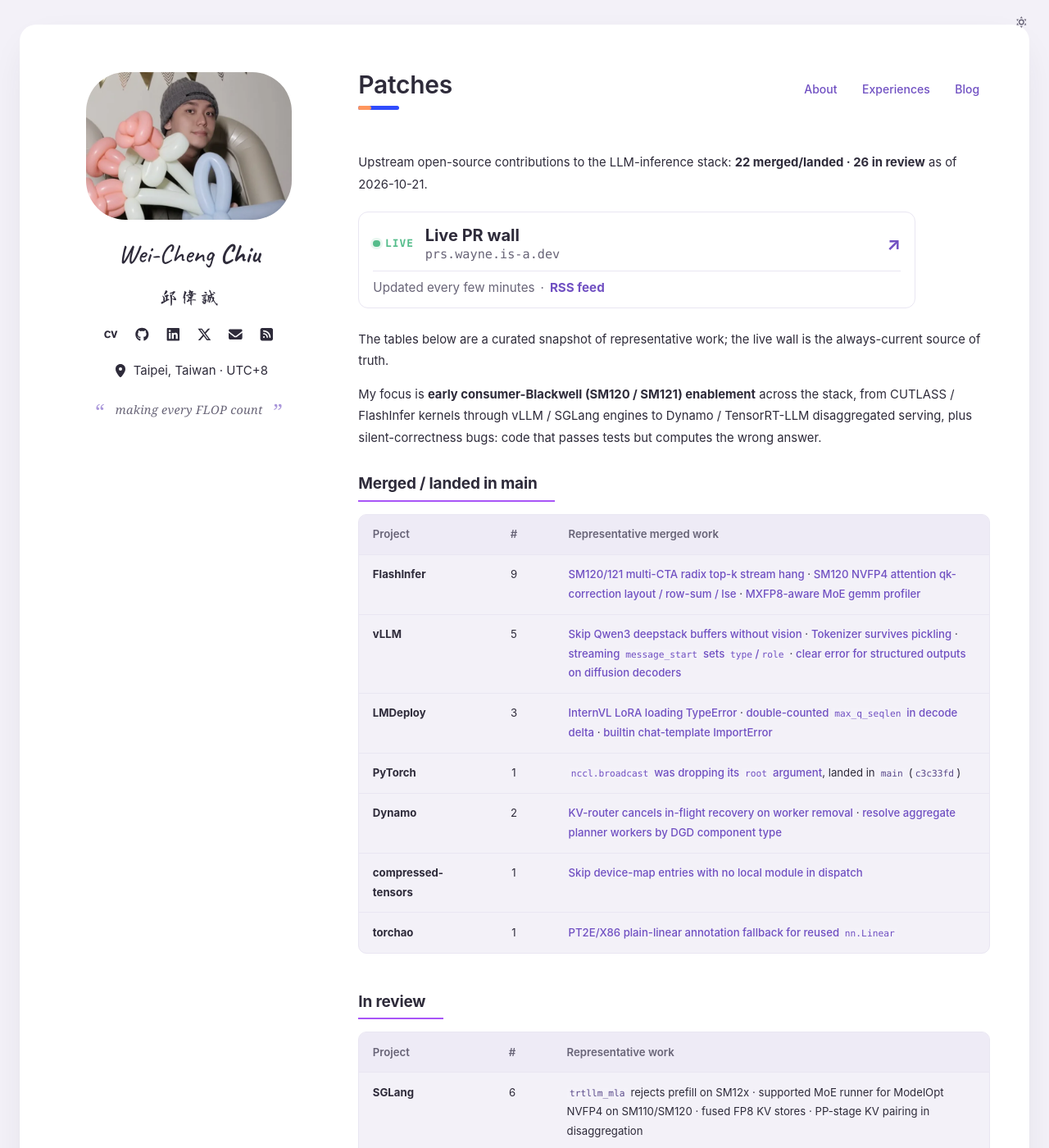
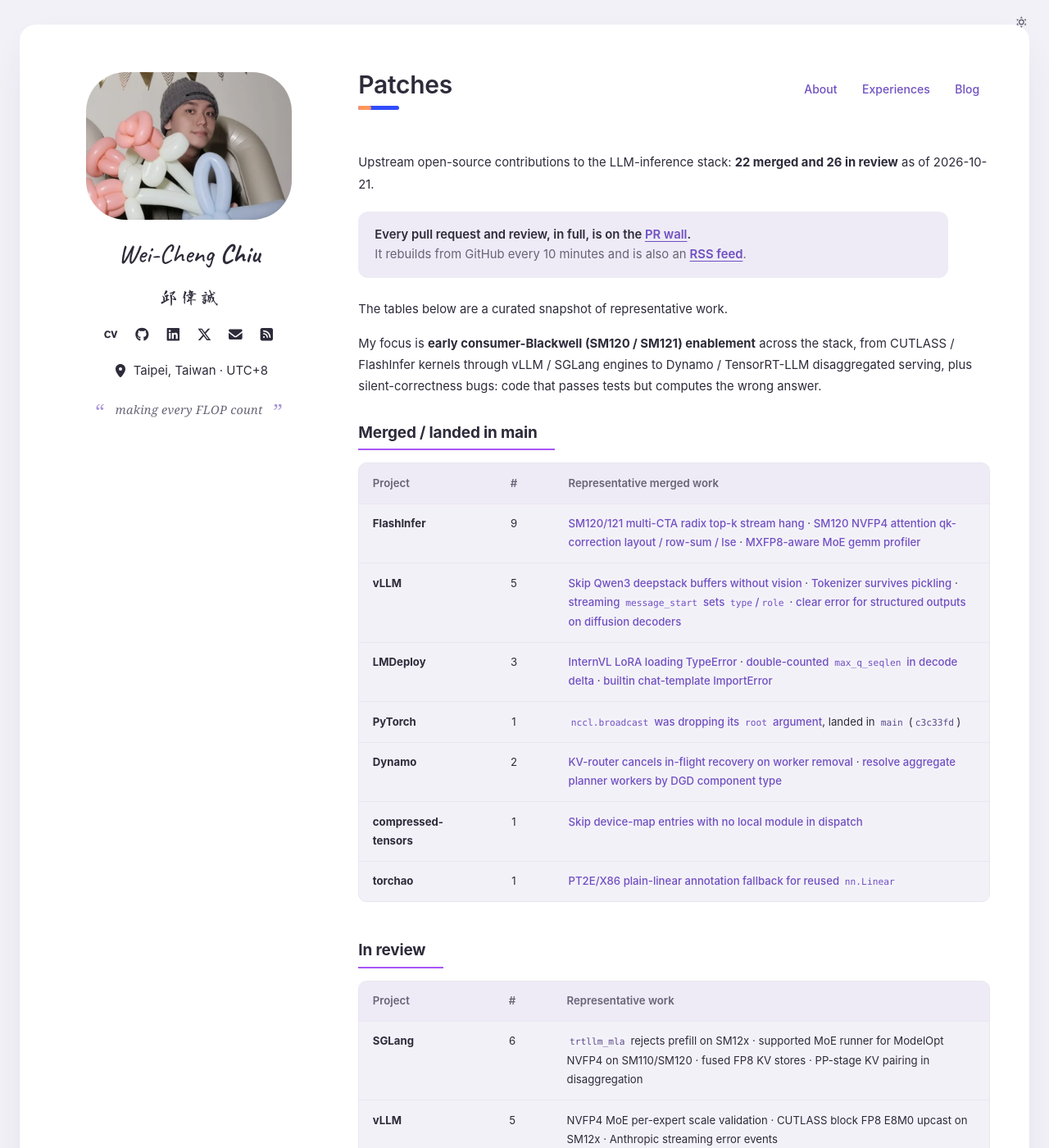
Before and after one commit to waynehacking8/waynehacking8.github.io, an MkDocs documentation site: the page built from docs/patches.md, in a window 1280 px wide and 1400 px high. Shown: the whole window at 82% size. Built offline with MkDocs 1.6.1 and Material for MkDocs 9.7.7, drawn with Linux system fonts in a browser that asks for light colours; some of the changed text lies outside the part shown.

Commit message:
Fix the phone nav collision and quiet the Patches PR-wall card
On a phone the page title and three nav pills need about 370px against
327px, so the pills ran into the title or off the card. Three things
compounded it on iOS: a tapped pill kept its :hover ground after the
swap, the row had no gap, and Safari drew its default ring around the
h1 that pb-filter.js focuses after a swap. The pills now wrap to their
own row below 480px, hover applies only on hover-capable pointers, the
row has a 12px gap, and the programmatically focused title has no ring.

The PR-wall card was a status widget (LIVE dot, mono domain, arrow,
middle dots). It is now one sentence on the chip ground with the same
two links, keeping the classes the existing spec selects.

A full-site sweep turned up more, fixed here:
- the mobile article TOC inherited Material's blue note admonition and
  pencil icon, and nested entries sat ~67px in from stacked list
  indents; it now uses the card style and a drawn chevron
- Patches tables broke code mid-identifier on phones; rows stack
- the News list was a scroll box inside the page on touch layouts
- blog filter tags get 32px targets on coarse pointers
- mono caps "ON THIS PAGE" label and mono hero captions use the body face
- copyright read 2025

Checked with mkdocs build and Playwright at 320 to 1440px in both
schemes: no horizontal overflow, no clipped or touching nav pills, no
page errors.

Co-Authored-By: Claude Opus 5.5 <noreply@anthropic.com>
Claude-Session: https://claude.ai/code/session_01Lxm6rdZT51NQf4vbKuvaH7

```diff
--- a/docs/patches.md
+++ b/docs/patches.md
@@ -5,16 +5,15 @@ description: Upstream fixes in FlashInfer, vLLM, PyTorch, Dynamo and more.
 
 # Patches
 
-Upstream open-source contributions to the LLM-inference stack: **22 merged/landed ·
+Upstream open-source contributions to the LLM-inference stack: **22 merged and
 26 in review** as of 2026-10-21.
 
 <p class="pb-pr-wall">
-<a class="pb-pr-wall-main" href="https://prs.wayne.is-a.dev"><span class="pb-pr-wall-live"><span aria-hidden="true"></span>LIVE</span><span class="pb-pr-wall-copy"><strong>Live PR wall</strong><span class="pb-pr-wall-domain">prs.wayne.is-a.dev</span></span><span class="pb-pr-wall-arrow" aria-hidden="true">↗</span></a>
-<span class="pb-pr-wall-note">Updated every few minutes <span aria-hidden="true">·</span> <a class="pb-pr-wall-rss" href="https://prs.wayne.is-a.dev/feed.xml">RSS feed</a></span>
+<strong>Every pull request and review, in full, is on the <a class="pb-pr-wall-main" href="https://prs.wayne.is-a.dev">PR wall</a>.</strong>
+It rebuilds from GitHub every 10 minutes and is also an <a class="pb-pr-wall-rss" href="https://prs.wayne.is-a.dev/feed.xml">RSS feed</a>.
 </p>
 
-The tables below are a curated snapshot of representative work; the live wall is the
-always-current source of truth.
+The tables below are a curated snapshot of representative work.
 
 My focus is **early consumer-Blackwell (SM120 / SM121) enablement** across the stack,
 from CUTLASS / FlashInfer kernels through vLLM / SGLang engines to Dynamo /
--- a/docs/stylesheets/extra.css
+++ b/docs/stylesheets/extra.css
@@ -161,7 +161,8 @@
   display: flex;
   flex-wrap: nowrap;
   align-items: baseline;
-  gap: 0;
+  /* 0 let the first pill's hover ground butt against the title's last glyph */
+  column-gap: 12px;
   position: static;
   background: var(--pb-card);
   padding: 20px 40px 20px 24px;
@@ -201,9 +202,19 @@
   transition: background 0.2s, color 0.2s;
   scroll-snap-align: start;
 }
-.pb-nav-link:hover { background: var(--pb-chip-bg); color: var(--pb-ink); text-decoration: none !important; }
+/* Hover only where a pointer can hover: on iOS a tapped pill kept its hover
+   ground after the page swapped, so a neighbour looked selected. */
+@media (hover: hover) {
+  .pb-nav-link:hover { background: var(--pb-chip-bg); color: var(--pb-ink); }
+}
+.pb-nav-link:hover { text-decoration: none !important; }
 .pb-nav-link.active { background: var(--pb-chip-bg); color: var(--pb-link); }
 body.pb-is-navigating .pb-nav-tabs { opacity: 0.72; }
+
+/* pb-filter.js moves focus to the new page title after a swap so screen
+   readers announce it; Safari drew its default ring around the whole h1. The
+   heading is not a control, so the programmatic focus stays invisible. */
+.pb-page-title:focus { outline: none; }
 
 /* A single, visible keyboard-focus language across the custom chrome. */
 .pb-theme-btn:focus-visible,
@@ -504,6 +515,11 @@ body.pb-is-navigating .pb-nav-tabs { opacity: 0.72; }
   scrollbar-width: thin;
   scrollbar-color: var(--pb-line) transparent;
 }
+/* A scroll box inside a scrolling page traps a thumb swipe on phones; there
+   the list simply runs at full length. */
+@media (max-width: 1023px) {
+  .pb-news { max-height: none; overflow-y: visible; padding-right: 0; }
+}
 .pb-news dl {
   display: grid;
   grid-template-columns: 5em minmax(0, 1fr);
@@ -717,20 +733,13 @@ body.pb-is-navigating .pb-nav-tabs { opacity: 0.72; }
 .pb-image-sources summary { cursor: pointer; font: 600 .5rem/1.5 var(--pb-mono); }
 .pb-image-sources p { margin: .4rem 0 0; line-height: 1.55; }
 
-/* Patches: an engineering-status card for the live upstream record. */
-.md-typeset .pb-pr-wall { display: flex; flex-direction: column; align-items: stretch; gap: .55rem; max-width: 34rem; margin: 1rem 0 1.25rem; padding: .78rem .85rem .7rem; border: 1px solid var(--pb-line); border-radius: .6rem; background: rgba(255,255,255,.018); color: var(--pb-muted); line-height: 1.2; }
-.md-typeset .pb-pr-wall-main { display: grid; grid-template-columns: auto minmax(0, 1fr) auto; align-items: center; gap: .68rem; color: var(--pb-ink); text-decoration: none; }
-.pb-pr-wall-live { display: inline-flex; align-items: center; gap: .32rem; color: #55bd8b; font: 700 .64rem/1 var(--pb-mono); letter-spacing: .08em; }
-.pb-pr-wall-live span { width: .42rem; height: .42rem; border-radius: 50%; background: currentColor; box-shadow: 0 0 0 3px rgba(85,189,139,.13); }
-.pb-pr-wall-copy { min-width: 0; }
-.md-typeset .pb-pr-wall-main strong { display: block; font-size: 1rem; font-weight: 700; }
-.pb-pr-wall-domain { display: block; margin-top: .12rem; color: var(--pb-muted); font-family: var(--pb-mono); font-size: .76rem; overflow-wrap: anywhere; }
-.pb-pr-wall-arrow { color: var(--pb-link); font-size: 1.1rem; font-weight: 700; transition: transform .15s ease; }
-.md-typeset .pb-pr-wall-main:hover { color: var(--pb-link); text-decoration: none; }
-.md-typeset .pb-pr-wall-main:hover .pb-pr-wall-arrow { transform: translate(2px,-2px); }
-.pb-pr-wall-note { display: flex; align-items: center; gap: .35rem; padding-top: .55rem; border-top: 1px solid var(--pb-line); font-size: .76rem; }
-.md-typeset .pb-pr-wall-rss { color: var(--pb-link); font-weight: 700; text-decoration: none; }
-.md-typeset .pb-pr-wall-rss:hover { text-decoration: underline; text-underline-offset: 3px; }
+/* Patches: one quiet pointer to the complete record. It is a sentence on the
+   chip ground, set like the rest of the page, so it reads as part of the
+   argument instead of a status widget bolted onto it. */
+.md-typeset .pb-pr-wall { max-width: 36rem; margin: 1rem 0 1.25rem; padding: .85rem 1rem; border-radius: .6rem; background: var(--pb-chip-bg); color: var(--pb-muted); line-height: 1.6; }
+.md-typeset .pb-pr-wall strong { display: block; color: var(--pb-ink); font-weight: 600; }
+.md-typeset .pb-pr-wall a { color: var(--pb-link); font-weight: 600; text-decoration: underline; text-decoration-thickness: 1px; text-underline-offset: 3px; }
+.md-typeset .pb-pr-wall a:hover { text-decoration-thickness: 2px; }
 .pb-pr-wall a:focus-visible { outline: 2px solid var(--pb-link); outline-offset: 3px; }
 
 /* Article lead artwork uses the same contained editorial frame as pbb.sh. */
@@ -757,7 +766,8 @@ body.pb-is-navigating .pb-nav-tabs { opacity: 0.72; }
   padding: 0.35rem 0.7rem;
   border-top: 1px solid var(--pb-line);
   color: var(--pb-muted);
-  font: 0.5rem/1.4 var(--pb-mono);
+  font-size: 0.6rem;
+  line-height: 1.5;
   text-align: right;
 }
 .pb-article-hero figcaption a { color: var(--pb-link); }
@@ -822,7 +832,8 @@ body.pb-is-navigating .pb-nav-tabs { opacity: 0.72; }
   border-top: 1px solid var(--pb-line);
   scrollbar-width: thin;
 }
-.pb-article-toc > p { margin: 0 0 .5rem; color: var(--pb-ink); font: 650 .62rem/1.45 var(--pb-mono); letter-spacing: .035em; text-transform: uppercase; }
+/* sentence case in the body face: a tracked mono caps label read as template chrome */
+.pb-article-toc > p { margin: 0 0 .5rem; color: var(--pb-ink); font-size: .68rem; font-weight: 600; line-height: 1.45; }
 .md-typeset .pb-article-toc ol,
 .md-typeset .pb-article-toc ol ol { margin: 0; padding: 0; list-style: none; }
 .pb-article-toc li { margin: 0; }
@@ -850,14 +861,28 @@ body.pb-is-navigating .pb-nav-tabs { opacity: 0.72; }
   padding: .55rem .72rem;
   cursor: pointer;
   color: var(--pb-ink);
-  font: 650 .68rem/1.4 var(--pb-mono);
+  font-size: .7rem;
+  font-weight: 600;
+  line-height: 1.4;
   list-style: none;
 }
 .pb-article-toc--mobile summary::-webkit-details-marker { display: none; }
 .pb-article-toc--mobile summary::marker { content: ""; }
 .pb-article-toc--mobile summary::after { display: none; }
-.pb-article-toc--mobile summary span { transition: transform .16s ease; }
-.pb-article-toc--mobile[open] summary span { transform: rotate(180deg); }
+/* Material styles every <details> as a blue "note" admonition with a pencil
+   icon; this one is navigation, so it takes the page's own card instead. */
+.md-typeset details.pb-article-toc--mobile { border: 1px solid var(--pb-line); border-radius: 8px; background: var(--pb-card); box-shadow: none; }
+.md-typeset details.pb-article-toc--mobile > summary { padding: .55rem .72rem; border: 0; border-radius: 8px; background: transparent; }
+.md-typeset details.pb-article-toc--mobile > summary::before { display: none; }
+/* Material indents every nested ol/li (1.25em + .5em per level), which pushed
+   second-level entries ~67px in, so they read as centred. The link padding
+   already carries the hierarchy. */
+.md-typeset .pb-article-toc ol li,
+.md-typeset .pb-article-toc ol ol { margin-left: 0; }
+.md-typeset .pb-article-toc--mobile a { justify-content: flex-start; }
+/* the glyph rendered as a plain "v" / "^"; a drawn chevron reads as a control */
+.pb-article-toc--mobile summary span { width: .4rem; height: .4rem; margin-right: .2rem; border-right: 2px solid var(--pb-muted); border-bottom: 2px solid var(--pb-muted); font-size: 0; transform: translateY(-2px) rotate(45deg); transition: transform .16s ease; }
+.pb-article-toc--mobile[open] summary span { transform: translateY(2px) rotate(225deg); }
 .pb-article-toc--mobile[open] > ol { max-height: min(52vh, 22rem); padding: .15rem .45rem .55rem; overflow-y: auto; }
 .pb-article-toc--mobile a { display: flex; min-height: 2.2rem; align-items: center; padding-block: .4rem; font-size: .7rem; }
 .pb-article-toc--mobile ol ol a { font-size: .64rem; }
@@ -879,6 +904,9 @@ body.pb-is-navigating .pb-nav-tabs { opacity: 0.72; }
 }
 
 /* ---------- pbb-style interactive tag filters ---------- */
+@media (pointer: coarse) {
+  .pb-filters button { min-height: 32px; padding-inline: .7em; }
+}
 .pb-filters {
   position: relative;
   border: 1px solid var(--pb-line);
@@ -1083,6 +1111,14 @@ body.pb-is-navigating .pb-nav-tabs { opacity: 0.72; }
   .pb-nav-link { font-size: 14px; padding: 6.4px 12.8px; border-radius: 16px; }
   .chip { font-size: 14px; }
 }
+/* A phone cannot hold the title and three pills on one line: "Experiences"
+   plus About, Patches and Blog needs about 370px against 327px, so the pills
+   either collided with the title or ran off the card edge. They take their own
+   row under the title instead, with the first pill's text on the title's edge. */
+@media (max-width: 479px) {
+  .pb-nav-row { flex-wrap: wrap; row-gap: 14px; }
+  .pb-nav-tabs { flex: 1 0 100%; margin-left: -12.8px; }
+}
 @media (max-width: 579px) {
   .pb-side,
   .pb-side:not(.pb-side--home) {
@@ -1129,3 +1165,22 @@ body.pb-is-navigating .pb-nav-tabs { opacity: 0.72; }
      any two characters and the name split as 邱 / 偉誠 */
   .pb-name::after { font-size: 10px; white-space: nowrap; }
 }
+
+/* Patches tables on phones: three columns left the work column about 90px
+   wide, so code like nccl.broadcast broke mid-identifier. Each row becomes a
+   block: the project and its count on one line, the work below at full width. */
+@media (max-width: 600px) {
+  .pb-main:has(.pb-pr-wall) .md-typeset__table table,
+  .pb-main:has(.pb-pr-wall) .md-typeset__table tbody,
+  .pb-main:has(.pb-pr-wall) .md-typeset__table tr,
+  .pb-main:has(.pb-pr-wall) .md-typeset__table td { display: block; width: 100%; }
+  .pb-main:has(.pb-pr-wall) .md-typeset__table thead { display: none; }
+  .pb-main:has(.pb-pr-wall) .md-typeset__table tr { padding: .7rem .8rem; border-top: 1px solid var(--pb-line); }
+  .pb-main:has(.pb-pr-wall) .md-typeset__table td { padding: 0; border: 0; }
+  .pb-main:has(.pb-pr-wall) .md-typeset__table td:nth-child(1),
+  .pb-main:has(.pb-pr-wall) .md-typeset__table td:nth-child(2) { display: inline; width: auto; }
+  .pb-main:has(.pb-pr-wall) .md-typeset__table td:nth-child(2) { margin-left: .4rem; color: var(--pb-muted); }
+  .pb-main:has(.pb-pr-wall) .md-typeset__table td:nth-child(2)::before { content: "("; }
+  .pb-main:has(.pb-pr-wall) .md-typeset__table td:nth-child(2)::after { content: ")"; }
+  .pb-main:has(.pb-pr-wall) .md-typeset__table td:nth-child(3) { margin-top: .3rem; }
+}
--- a/mkdocs.yml
+++ b/mkdocs.yml
@@ -107,4 +107,4 @@ markdown_extensions:
 plugins:
   - search
 
-copyright: "&copy; 2025 Wayne Chiu"
+copyright: "&copy; 2025&ndash;2026 Wayne Chiu"
```
